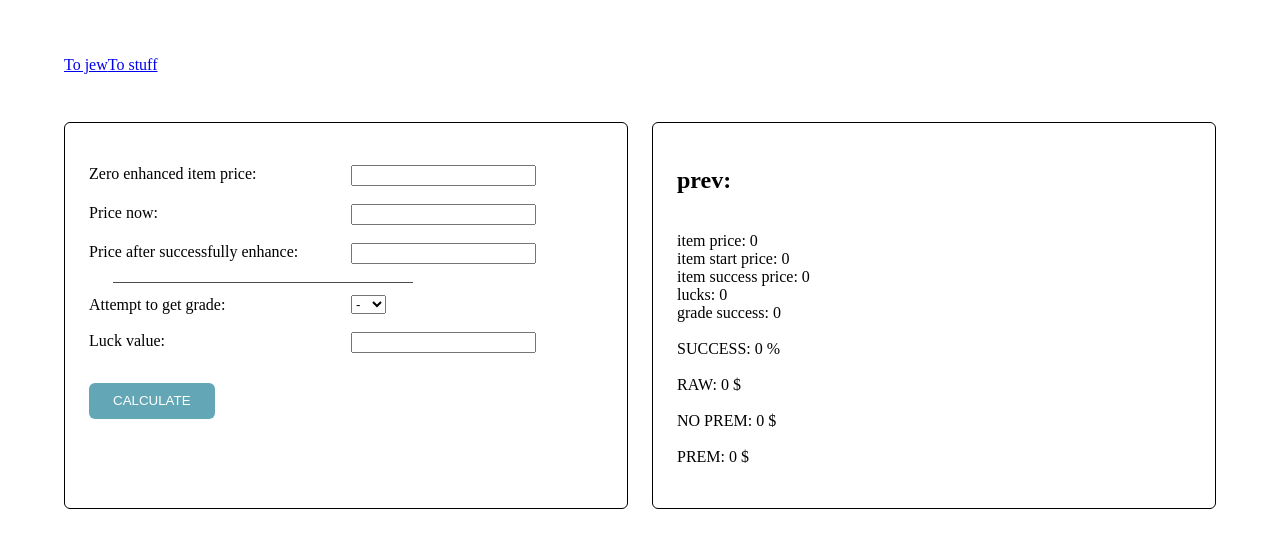
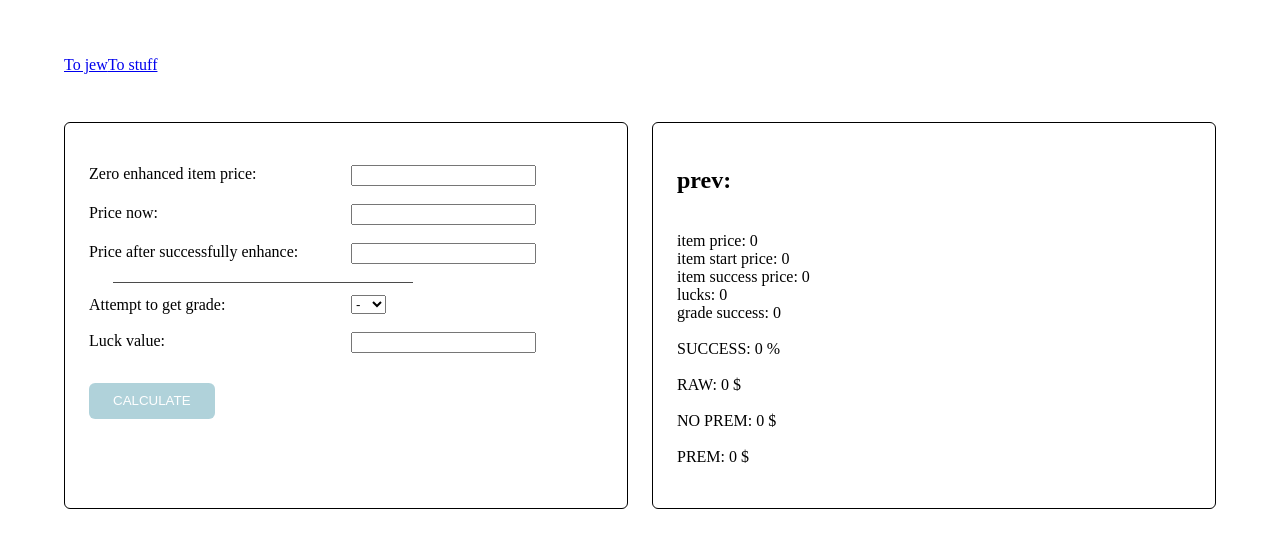
Before and after one commit to redjohnfrv/bdo_enchance_helper, a React (Create React App) app: page / in a window 1280 px wide. Shown: the top 548 px of the page. Built offline with nearby package versions, Linux system fonts and the light colour scheme.

Commit message:
feat: button disable when invalid inputs

```diff
--- a/src/components/Input/Input.tsx
+++ b/src/components/Input/Input.tsx
@@ -4,16 +4,22 @@ import {variables} from '../../assets'
 import {FieldRenderProps} from 'react-final-form'
 
 type InputFiledProps = {
+  label: string
+  defaultValue: string
   placeholder?: string
-  label: string
   width?: string
-  defaultValue: string
 }
 
 type Props = FieldRenderProps<string> & InputFiledProps
 
-export const Input = ({input, placeholder, meta, label, width='150', defaultValue}: Props) => {
-
+export const Input = (
+  {input,
+   placeholder,
+   meta,
+   label,
+   width='150',
+    defaultValue,
+  }: Props) => {
   return (
     <Wrapper>
       {label && <label>{label}</label>}
--- a/src/pages/Jewelry/Jewelry.tsx
+++ b/src/pages/Jewelry/Jewelry.tsx
@@ -1,4 +1,4 @@
-import React, {useState} from 'react'
+import React from 'react'
 import styled from 'styled-components'
 import {InputValueType} from '../../dto/types'
 import {DASH_STRING} from '../../constants'
@@ -16,9 +16,6 @@ export const Jewelry = () => {
 
   const state = useSelector(selectJewState)
   const dispatch = useDispatch()
-
-  // TODO add disable for submit button
-  const [isDisable, setIsDisable] = useState(false)
 
   const onSubmit = async (inputValue: InputValueType) => {
     const {chance, rawProfit, noPremProfit, premProfit, value} = calculateJew(inputValue)
@@ -41,7 +38,7 @@ export const Jewelry = () => {
         <Block>
           <Form
             onSubmit={onSubmit}
-            render={({handleSubmit}) => (
+            render={({handleSubmit, invalid}) => (
               <form onSubmit={handleSubmit}>
                 <Wrapper>
                   <InputWrapper>
@@ -82,7 +79,11 @@ export const Jewelry = () => {
                       validate={validation.validInput}
                     />
                   </InputWrapper>
-                  <Button text="CALCULATE" customType="Primary" />
+                  <Button
+                    text="CALCULATE"
+                    customType="Primary"
+                    disabled={invalid}
+                  />
                 </Wrapper>
               </form>
             )}
```
